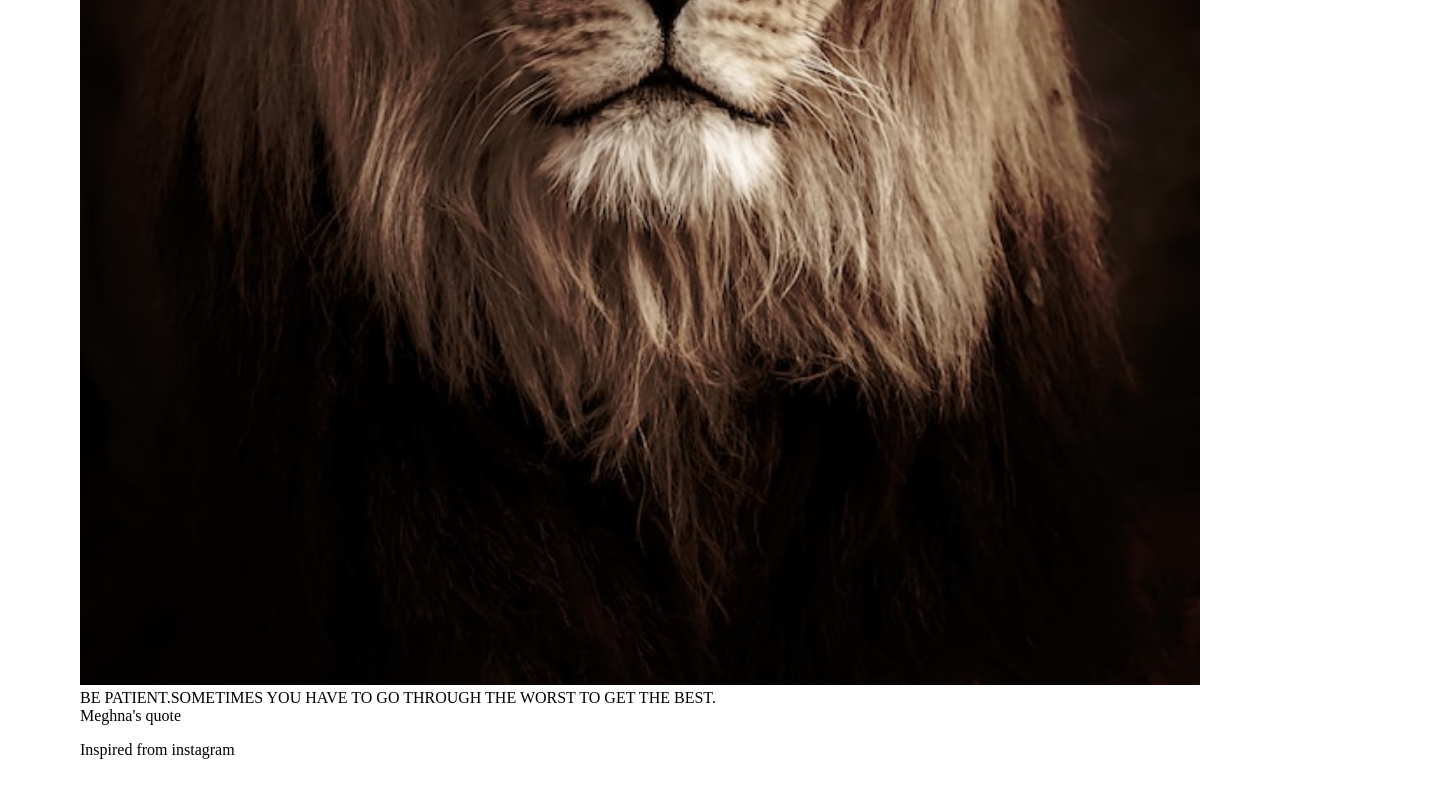
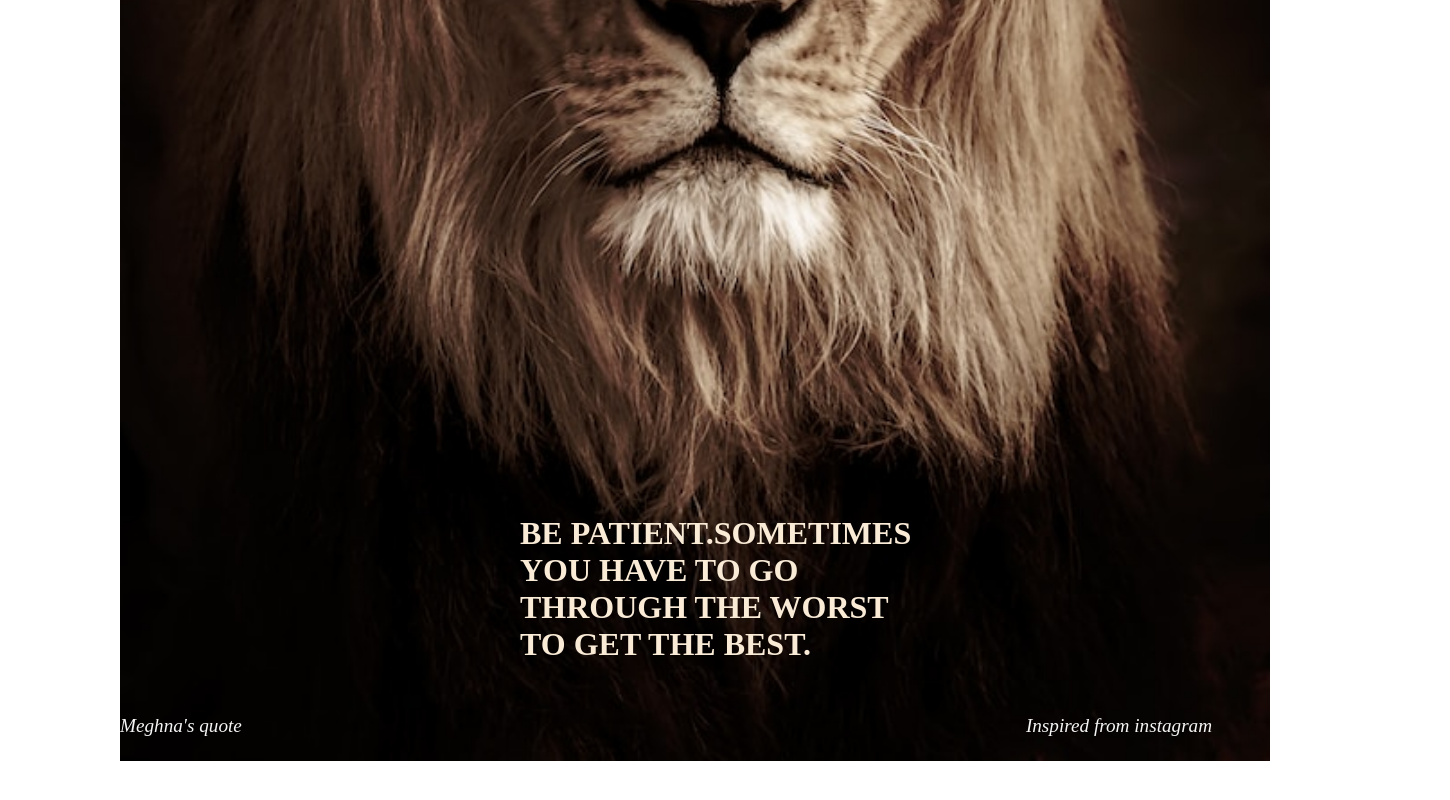
Before and after one commit to vmeghna/lion-quote, a plain HTML site: page index.html in a window 1280 px wide. Shown: the part 694-1494 px from the top of the page, 1450 px wide, since content can reach past the window. Drawn offline with Linux system fonts and the light colour scheme.

Commit message:
changes in span

```diff
--- a/index.html
+++ b/index.html
@@ -23,7 +23,7 @@
     </div>
     <div class="footer">
       <span>Meghna's quote</span>
-      <p>Inspired from instagram</p>
+      <span1>Inspired from instagram</span1>
     </div>
   </body>
 </html>
--- a/style.css
+++ b/style.css
@@ -1,8 +1,37 @@
 body {
-  padding: 20px 40px;
-  margin: 20px 40px;
+  padding: 50px 80px;
+  margin: 30px 40px;
+  width: 1250px;
 }
 .main {
-  width: 100%;
+  width: 1150px;
   height: auto;
 }
+.container {
+  position: absolute;
+  margin-top: -250px;
+  width: 400px;
+  margin-left: 400px;
+}
+.container span {
+  color: antiquewhite;
+  text-align: center;
+  font-size: xx-large;
+  font-weight: bolder;
+}
+.footer {
+  width: 1100px;
+  position: absolute;
+  margin-top: -50px;
+}
+.footer span {
+  font-size: larger;
+  color: whitesmoke;
+  font-style: italic;
+}
+.footer span1 {
+  font-size: larger;
+  color: whitesmoke;
+  font-style: italic;
+  margin-left: 780px;
+}
```
